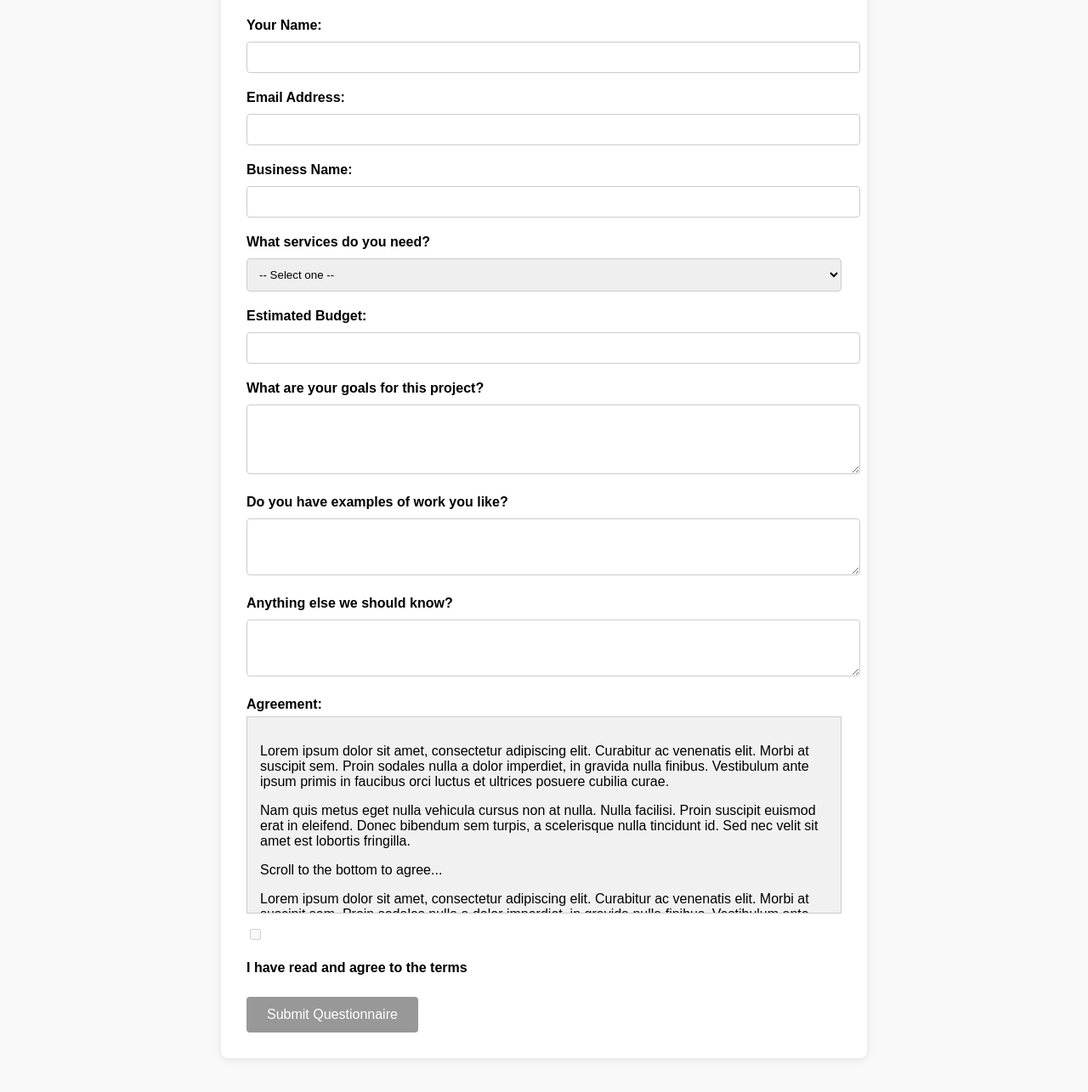
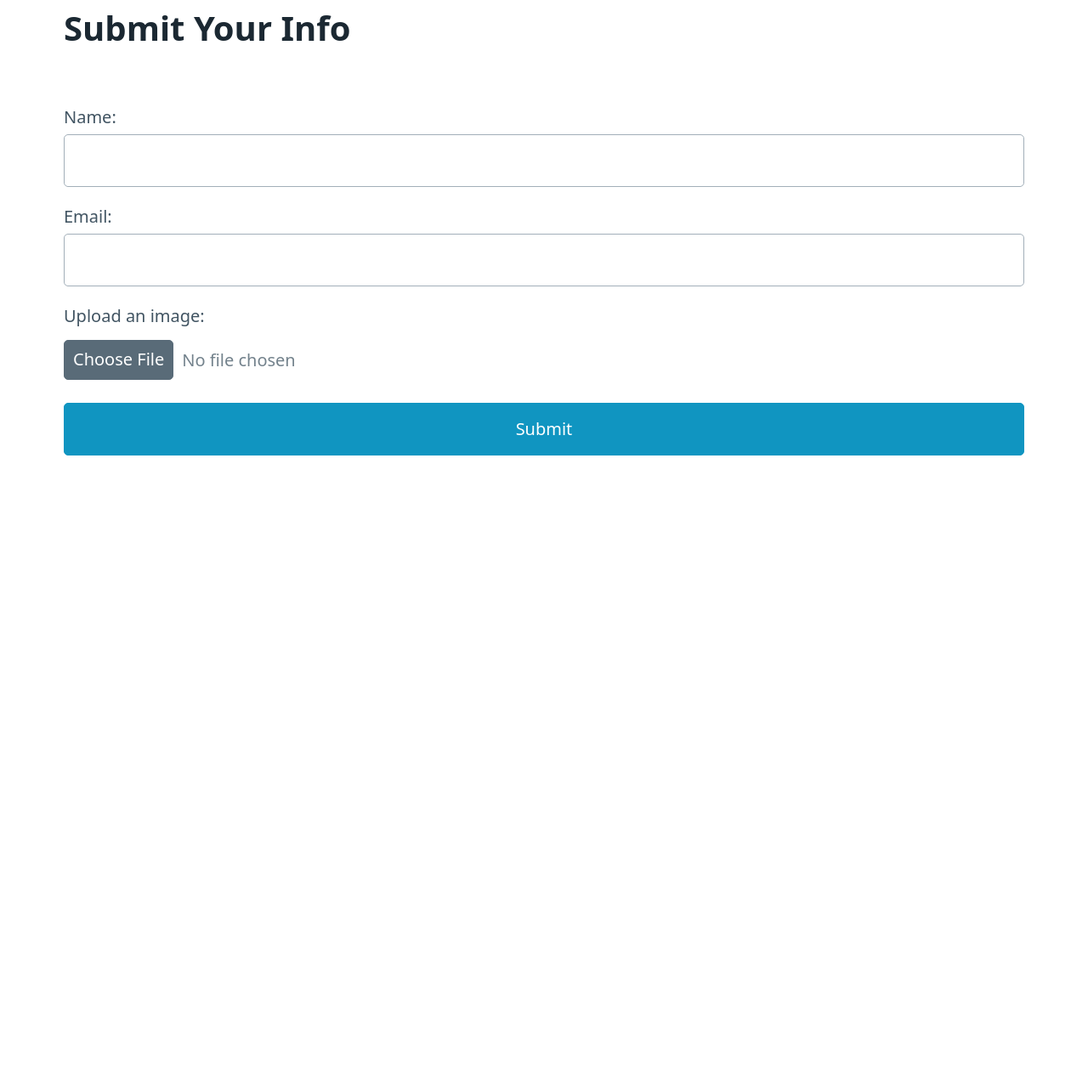
Before and after one commit to DieselDesigns2022/questionnaire, a website: page index2.html in a window 1280 px wide. Shown: the part 77-1362 px from the top of the page at 85% size. After the commit the page ends 800 px from the top, so only its background shows below. Drawn offline with nearby package versions, Linux system fonts and the light colour scheme.

Commit message:
Update index2.html

```diff
--- a/index2.html
+++ b/index2.html
@@ -4,149 +4,24 @@
   <meta charset="UTF-8" />
   <meta name="viewport" content="width=device-width, initial-scale=1" />
   <title>Questionnaire 2.0</title>
-  <style>
-    body {
-      font-family: Arial, sans-serif;
-      padding: 40px;
-      background-color: #f9f9f9;
-    }
-
-    form {
-      max-width: 700px;
-      margin: 0 auto;
-      background: white;
-      padding: 30px;
-      border-radius: 8px;
-      box-shadow: 0 2px 10px rgba(0,0,0,0.1);
-    }
-
-    label {
-      display: block;
-      margin: 20px 0 5px;
-      font-weight: bold;
-    }
-
-    input[type="text"],
-    textarea,
-    select {
-      width: 100%;
-      padding: 10px;
-      margin-top: 5px;
-      border: 1px solid #ccc;
-      border-radius: 4px;
-    }
-
-    input[type="checkbox"] {
-      margin-right: 10px;
-    }
-
-    #agreement-box {
-      height: 200px;
-      overflow-y: scroll;
-      background: #f1f1f1;
-      padding: 15px;
-      border: 1px solid #ccc;
-      margin-top: 5px;
-    }
-
-    button {
-      margin-top: 20px;
-      background-color: #333;
-      color: white;
-      border: none;
-      padding: 12px 24px;
-      border-radius: 4px;
-      font-size: 16px;
-      cursor: not-allowed;
-      opacity: 0.5;
-    }
-
-    button.enabled {
-      cursor: pointer;
-      opacity: 1;
-    }
-  </style>
+  <link rel="stylesheet" href="https://cdn.jsdelivr.net/npm/@picocss/pico@1/css/pico.min.css" />
 </head>
 <body>
-  <form id="questionnaire-form" action="/submit" method="POST">
+  <main class="container">
+    <h1>Submit Your Info</h1>
 
-    <label for="name">Your Name:</label>
-    <input type="text" name="name" required />
+    <form action="/submit" method="POST" enctype="multipart/form-data">
+      <label for="name">Name:</label>
+      <input type="text" id="name" name="name" required />
 
-    <label for="email">Email Address:</label>
-    <input type="text" name="email" required />
+      <label for="email">Email:</label>
+      <input type="email" id="email" name="email" required />
 
-    <label for="business">Business Name:</label>
-    <input type="text" name="business" required />
+      <label for="image">Upload an image:</label>
+      <input type="file" id="image" name="image" accept="image/*" />
 
-    <label for="services">What services do you need?</label>
-    <select name="services">
-      <option value="">-- Select one --</option>
-      <option value="web-design">Web Design</option>
-      <option value="branding">Branding</option>
-      <option value="print">Print / Packaging</option>
-      <option value="photo">Photography / Video</option>
-    </select>
-
-    <label for="budget">Estimated Budget:</label>
-    <input type="text" name="budget" />
-
-    <label for="goals">What are your goals for this project?</label>
-    <textarea name="goals" rows="4"></textarea>
-
-    <label for="inspo">Do you have examples of work you like?</label>
-    <textarea name="inspo" rows="3"></textarea>
-
-    <label for="extra">Anything else we should know?</label>
-    <textarea name="extra" rows="3"></textarea>
-
-    <!-- AGREEMENT SECTION -->
-    <label for="agreement">Agreement:</label>
-    <div id="agreement-box">
-      <p>Lorem ipsum dolor sit amet, consectetur adipiscing elit. Curabitur ac venenatis elit. Morbi at suscipit sem. Proin sodales nulla a dolor imperdiet, in gravida nulla finibus. Vestibulum ante ipsum primis in faucibus orci luctus et ultrices posuere cubilia curae.</p>
-      <p>Nam quis metus eget nulla vehicula cursus non at nulla. Nulla facilisi. Proin suscipit euismod erat in eleifend. Donec bibendum sem turpis, a scelerisque nulla tincidunt id. Sed nec velit sit amet est lobortis fringilla.</p>
-      <p>Scroll to the bottom to agree...</p>
-            <p>Lorem ipsum dolor sit amet, consectetur adipiscing elit. Curabitur ac venenatis elit. Morbi at suscipit sem. Proin sodales nulla a dolor imperdiet, in gravida nulla finibus. Vestibulum ante ipsum primis in faucibus orci luctus et ultrices posuere cubilia curae.</p>
-      <p>Nam quis metus eget nulla vehicula cursus non at nulla. Nulla facilisi. Proin suscipit euismod erat in eleifend. Donec bibendum sem turpis, a scelerisque nulla tincidunt id. Sed nec velit sit amet est lobortis fringilla.</p>
-      <p>Scroll to the bottom to agree...</p>
-            <p>Lorem ipsum dolor sit amet, consectetur adipiscing elit. Curabitur ac venenatis elit. Morbi at suscipit sem. Proin sodales nulla a dolor imperdiet, in gravida nulla finibus. Vestibulum ante ipsum primis in faucibus orci luctus et ultrices posuere cubilia curae.</p>
-      <p>Nam quis metus eget nulla vehicula cursus non at nulla. Nulla facilisi. Proin suscipit euismod erat in eleifend. Donec bibendum sem turpis, a scelerisque nulla tincidunt id. Sed nec velit sit amet est lobortis fringilla.</p>
-      <p>Scroll to the bottom to agree...</p>
-            <p>Lorem ipsum dolor sit amet, consectetur adipiscing elit. Curabitur ac venenatis elit. Morbi at suscipit sem. Proin sodales nulla a dolor imperdiet, in gravida nulla finibus. Vestibulum ante ipsum primis in faucibus orci luctus et ultrices posuere cubilia curae.</p>
-      <p>Nam quis metus eget nulla vehicula cursus non at nulla. Nulla facilisi. Proin suscipit euismod erat in eleifend. Donec bibendum sem turpis, a scelerisque nulla tincidunt id. Sed nec velit sit amet est lobortis fringilla.</p>
-      <p>Scroll to the bottom to agree...</p>
-      <p style="margin-top: 400px;"><strong>✅ End of agreement.</strong></p>
-    </div>
-
-    <div style="margin-top: 15px;">
-      <input type="checkbox" id="agree" disabled />
-      <label for="agree">I have read and agree to the terms</label>
-    </div>
-
-    <button type="submit" id="submit-btn" disabled>Submit Questionnaire</button>
-  </form>
-
-  <script>
-    const agreementBox = document.getElementById('agreement-box');
-    const agreeCheckbox = document.getElementById('agree');
-    const submitBtn = document.getElementById('submit-btn');
-
-    agreementBox.addEventListener('scroll', () => {
-      const atBottom = agreementBox.scrollTop + agreementBox.clientHeight >= agreementBox.scrollHeight - 5;
-      if (atBottom) {
-        agreeCheckbox.disabled = false;
-      }
-    });
-
-    agreeCheckbox.addEventListener('change', () => {
-      if (agreeCheckbox.checked) {
-        submitBtn.disabled = false;
-        submitBtn.classList.add('enabled');
-      } else {
-        submitBtn.disabled = true;
-        submitBtn.classList.remove('enabled');
-      }
-    });
-  </script>
+      <button type="submit">Submit</button>
+    </form>
+  </main>
 </body>
 </html>
```
